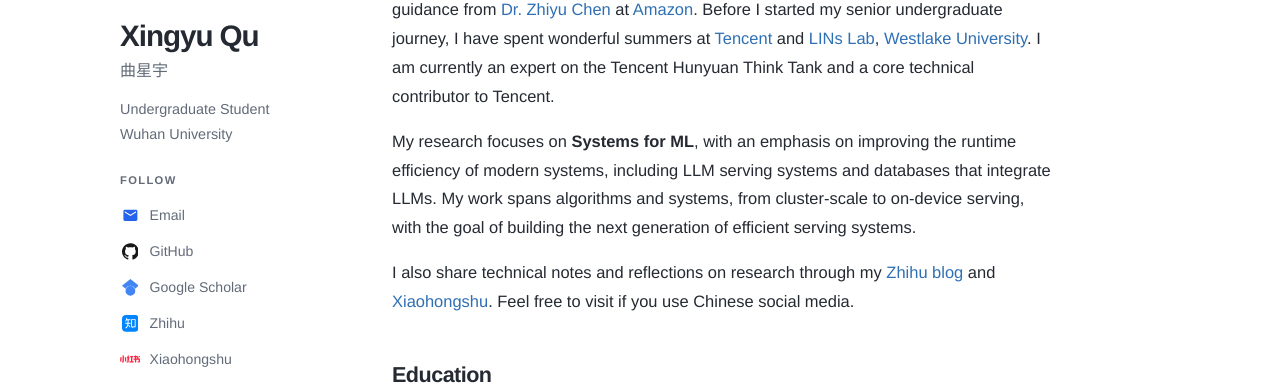
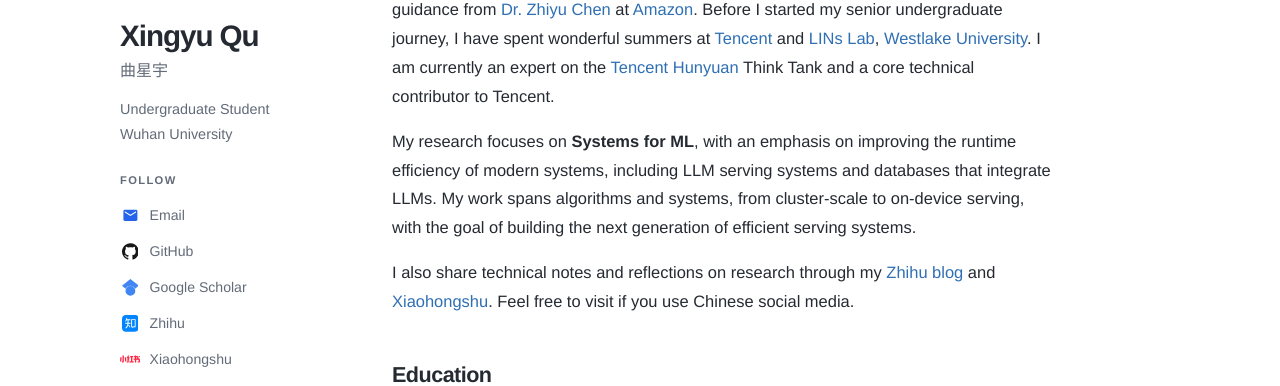
Before and after one commit to WHU-XingyuQu/whu-xingyuqu.github.io, a plain HTML site: page index.html in a window 1280 px wide. Shown: the part 276-662 px from the top of the page. Drawn offline with Linux system fonts and the light colour scheme.

Commit message:
Link Tencent Hunyuan in homepage bio

```diff
--- a/index.html
+++ b/index.html
@@ -681,7 +681,7 @@
                         I joined the <a href="http://totemdb.whu.edu.cn/" target="_blank">Totem Database Laboratory</a> in my freshman year, where I am fortunate to be advised by
                         <a href="https://sheng.whu.edu.cn/" target="_blank">Prof. Sheng Wang</a>. And I really appreciate the guidance from <a href="https://zhiyuchen.com/" target="_blank">Dr. Zhiyu Chen</a> at <a href="https://www.aboutamazon.com/" target="_blank" rel="noopener noreferrer">Amazon</a>.
                         Before I started my senior undergraduate journey, I have spent wonderful summers at <a href="https://www.tencent.com/" target="_blank" rel="noopener noreferrer">Tencent</a> and <a href="https://lins-lab.github.io/" target="_blank" rel="noopener noreferrer">LINs Lab</a>, <a href="https://www.westlake.edu.cn/" target="_blank" rel="noopener noreferrer">Westlake University</a>.
-                        I am currently an expert on the Tencent Hunyuan Think Tank and a core technical contributor to Tencent.
+                        I am currently an expert on the <a href="https://hunyuan.tencent.com" target="_blank" rel="noopener noreferrer">Tencent Hunyuan</a> Think Tank and a core technical contributor to Tencent.
                     </p>
                     <p>
                         My research focuses on <strong>Systems for ML</strong>, with an emphasis on improving the runtime efficiency of modern systems, including LLM serving systems and databases that integrate LLMs.
```
